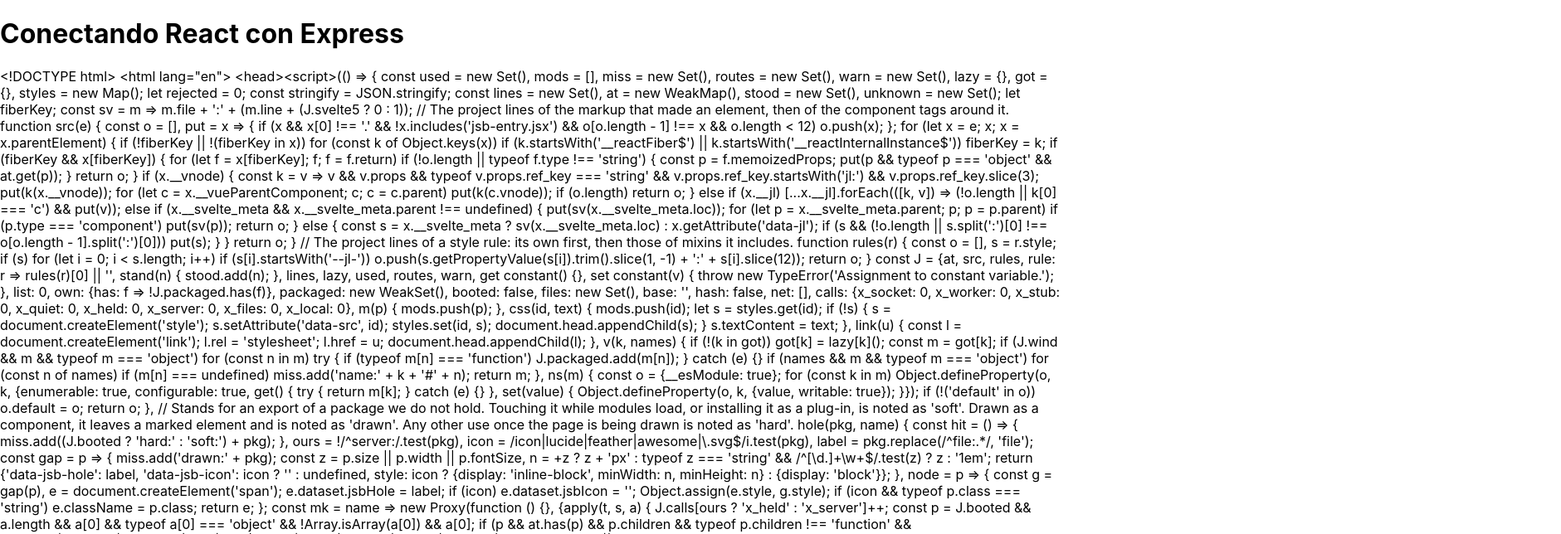
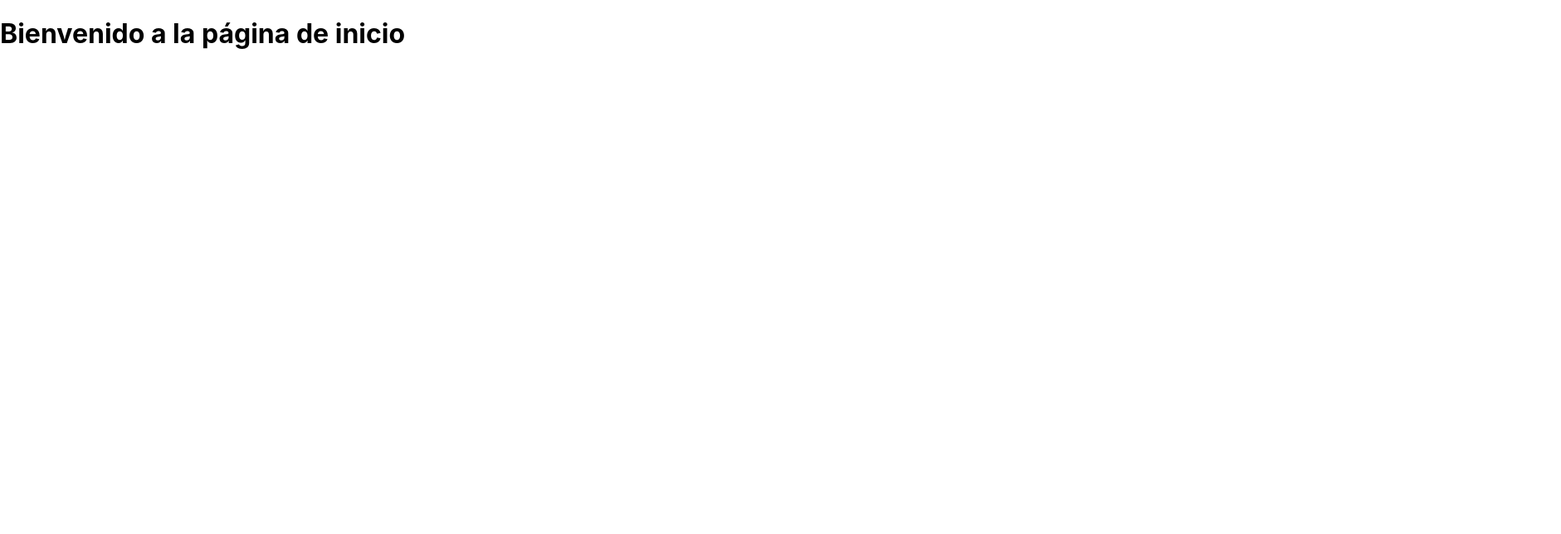
Before and after one commit to EAndresG/APP_Agencia_Viajes, a React (Create React App) app in the folder frontend/: page / in a window 1280 px wide. Shown: the top 644 px of the page at 83% size, 1881 px wide, since content can reach past the window. Built offline with nearby package versions, Linux system fonts and the light colour scheme.

Commit message:
Definimos la página "Home" como punto de partida al ejecutar "npm start"

```diff
--- a/frontend/src/App.js
+++ b/frontend/src/App.js
@@ -1,23 +1,23 @@
-import React, { useEffect, useState } from 'react';
+import { BrowserRouter as Router, Routes, Route } from 'react-router-dom';
+import Home from './pages/Home';
+import Login from './pages/Login';
+import Register from './pages/Register';
+import Packages from './pages/Packages';
+import Myagency from './pages/Myagency';
+import AdminPanel from './pages/AdminPanel';
 
 function App() {
-  const [mensaje, setMensaje] = useState('');
-
-  useEffect(() => {
-    fetch('http://localhost:5000/') // Asegúrate de que el backend esté en este puerto
-      .then(response => response.text())
-      .then(data => {
-        console.log('Respuesta del backend:', data);
-        setMensaje(data);
-      })
-      .catch(error => console.error('Error al conectar con el backend:', error));
-  }, []);
-
   return (
-    <div>
-      <h1>Conectando React con Express</h1>
-      <p>{mensaje}</p> {/* Muestra el mensaje del backend */}
-    </div>
+    <Router>
+      <Routes>
+        <Route path="/" element={<Home />} />
+        <Route path="/login" element={<Login />} />
+        <Route path="/register" element={<Register />} />
+        <Route path="/packages" element={<Packages />} />
+        <Route path="/myagency" element={<Myagency />} />
+        <Route path="/admin" element={<AdminPanel />} />
+      </Routes>
+    </Router>
   );
 }
 
--- a/frontend/src/pages/Home.js
+++ b/frontend/src/pages/Home.js
@@ -0,0 +1,12 @@
+import React from 'react';
+
+const Home = () => {
+    return (
+        <div>
+        <h1>Bienvenido a la página de inicio</h1>
+        {/* Resto de tu contenido */}
+        </div>
+    );
+};
+
+export default Home;
```
